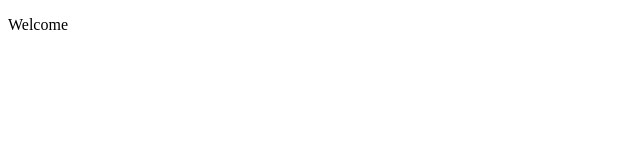
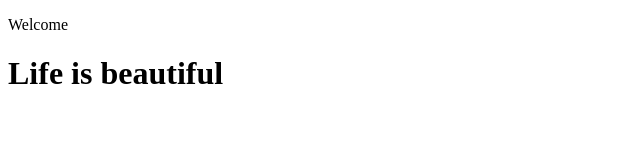
Before and after one commit to ssetu042/ssetu042.github.io, a plain HTML site: page index.html in a window 1280 px wide. Shown: the whole page, without its empty margins (0-640 px from the left). Drawn offline with Linux system fonts and the light colour scheme.

Commit message:
Update index.html

```diff
--- a/index.html
+++ b/index.html
@@ -2,5 +2,6 @@
 <html>
 <body>
 <p>Welcome</p>
+<h1>Life is beautiful</h1>
 </body>
 </html>
```
